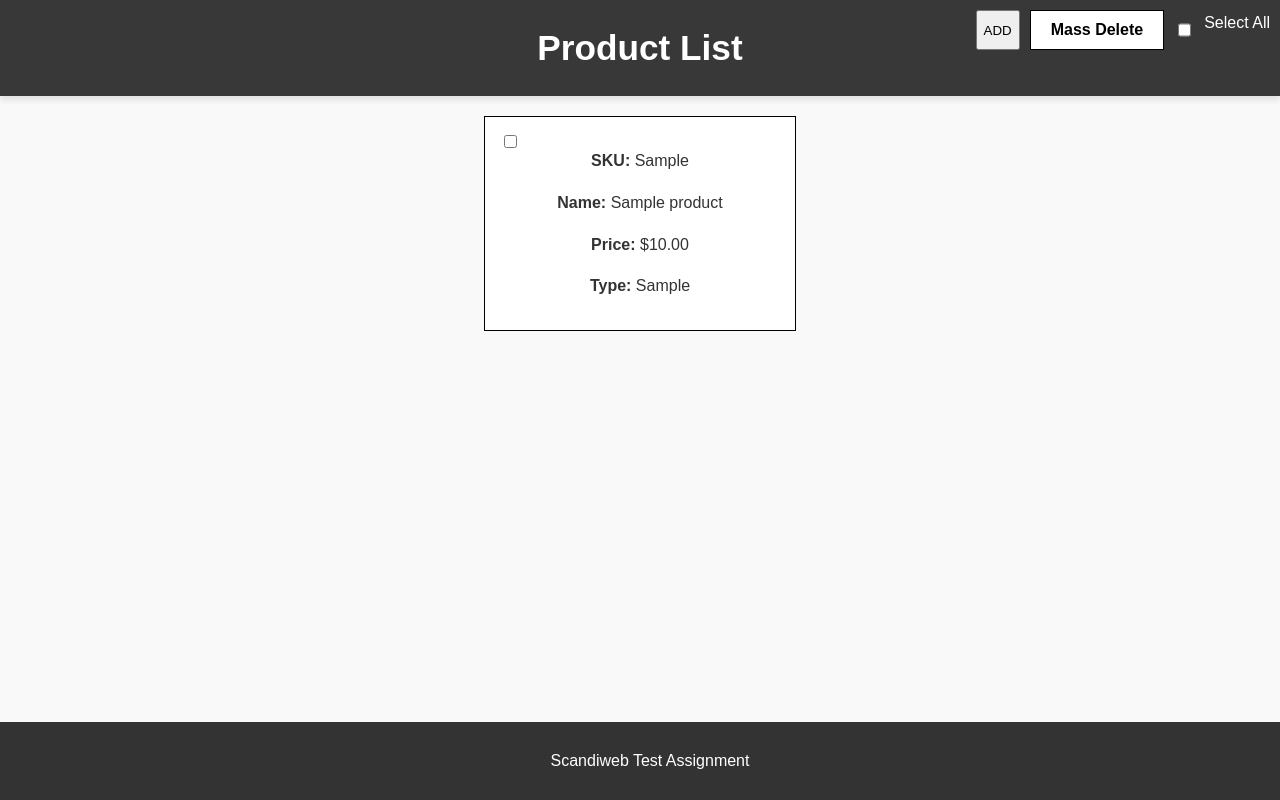
After one commit to Laminat1k/task_scandi, a PHP site: the page made by index (Copy).php in a window 1280 px wide. The commit adds this page. Run offline with PHP 8.4, Linux system fonts and the light colour scheme; tables that the repository leaves empty hold one stand-in row (values such as "Sample post").

Commit message:
Add files via upload

```diff
--- a/assets/styles.css
+++ b/assets/styles.css
@@ -3,25 +3,15 @@ body {
     font-family: Arial, sans-serif;
     margin: 0;
     padding: 0;
-    background-color: #f4f4f9;
-    color: #333;
+    background-color: #f9f9f9; /* Светло-серый фон */
+    color: #333; /* Темно-серый текст */
     line-height: 1.6;
-}
-
-footer {
-    position: fixed;
-  left: 0;
-  bottom: 0;
-  width: 100%;
-  background-color: red;
-  color: white;
-  text-align: center;
 }
 
 /* Заголовок */
 header {
-    background-color: #4CAF50;
-    color: white;
+    background-color: #383838; /* Темно-серый фон */
+    color: #fff; /* Белый текст */
     padding: 20px;
     text-align: center;
     box-shadow: 0px 4px 6px rgba(0, 0, 0, 0.1);
@@ -29,45 +19,13 @@ header {
 
 header h1 {
     margin: 0;
-    font-size: 2.4rem;
-}
-
-.action-buttons {
-    margin-top: 10px;
-}
-
-.action-buttons .btn {
-    padding: 10px 20px;
-    font-size: 1rem;
-    text-decoration: none;
-    border-radius: 5px;
-    margin: 5px;
-    cursor: pointer;
-}
-
-.primary-btn {
-    background-color: #007bff;
-    color: white;
-    border: none;
-}
-
-.danger-btn {
-    background-color: #dc3545;
-    color: white;
-    border: none;
-}
-
-.primary-btn:hover {
-    background-color: #0056b3;
-}
-
-.danger-btn:hover {
-    background-color: #c82333;
+    font-size: 2.2rem;
 }
 
 /* Основной контент */
 main {
     padding: 20px;
+    text-align: center; /* Центрируем контент */
 }
 
 .product-container {
@@ -78,22 +36,17 @@ main {
 }
 
 .product-item {
-    background-color: white;
-    border: 1px solid #ddd;
-    border-radius: 10px;
+    background-color: #fff; /* Белый фон для карточек */
+    border: 1px solid #000; /* Черная рамка */
     padding: 15px;
-    width: 300px;
-    box-shadow: 0px 4px 6px rgba(0, 0, 0, 0.1);
+    width: 280px;
     position: relative;
     transition: transform 0.2s ease-in-out;
 }
 
 .product-item:hover {
     transform: scale(1.02);
-}
-
-.product-info p {
-    margin: 5px 0;
+    box-shadow: 0px 4px 8px rgba(0, 0, 0, 0.15); /* Легкая тень при наведении */
 }
 
 .delete-checkbox {
@@ -103,19 +56,51 @@ main {
     cursor: pointer;
 }
 
+/* Стиль для кнопок */
+.btn {
+    display: inline-block;
+    padding: 10px 20px;
+    font-size: 1rem;
+    font-weight: bold;
+    background-color: #fff; /* Белый фон */
+    color: #000; /* Черный текст */
+    text-decoration: none;
+    cursor: pointer;
+    border: 1px solid #000; /* Черная рамка */
+    transition: all 0.3s ease;
+    text-align: center;
+}
+
+.btn:hover {
+    background-color: #f1f1f1; /* Светло-серый при наведении */
+    box-shadow: 0 2px 4px rgba(0, 0, 0, 0.1); /* Легкая тень при наведении */
+}
+
+.action-buttons {
+    position: fixed; /* Закрепить кнопки */
+    top: 10px; /* Отступ сверху */
+    right: 10px; /* Отступ справа */
+    display: flex;
+    gap: 10px; /* Расстояние между кнопками */
+    z-index: 1000; /* Поднять слой кнопок над другими элементами */
+    flex-direction: row; /* Кнопки располагаются горизонтально */
+    justify-content: flex-end; /* Выравнивание по правому краю */
+}
+
+/* Отсутствие продуктов */
 .no-products {
     text-align: center;
     font-size: 1.2rem;
-    color: #999;
+    color: #777; /* Нейтральный серый текст */
 }
 
 /* Подвал */
 footer {
-    background-color: #333;
-    color: white;
+    background-color: #333; /* Темно-серый фон */
+    color: #fff; /* Белый текст */
     text-align: center;
     padding: 10px;
-    position: relative;
+    position: fixed;
     bottom: 0;
     width: 100%;
 }
@@ -126,56 +111,3 @@ footer {
         width: 90%;
     }
 }
-
-/* Общий стиль кнопок */
-.btn {
-    display: inline-block;
-    padding: 12px 25px; /* Увеличенные отступы */
-    font-size: 1rem;
-    font-weight: bold;
-    text-transform: uppercase;
-    border: none;
-    border-radius: 8px; /* Более плавные углы */
-    cursor: pointer;
-    text-decoration: none;
-    text-align: center;
-    transition: all 0.3s ease;
-    box-shadow: 0 4px 8px rgba(0, 0, 0, 0.15); /* Тень для эффекта "возвышенности" */
-}
-
-/* Кнопка "ADD" (основная) */
-.primary-btn {
-    background-color: #28a745; /* Ярко-зеленый */
-    color: #ffffff;
-}
-
-.primary-btn:hover {
-    background-color: #218838; /* Более насыщенный зеленый при наведении */
-    box-shadow: 0 6px 12px rgba(0, 0, 0, 0.2); /* Усиленная тень при наведении */
-    transform: translateY(-2px); /* Эффект поднятия */
-}
-
-/* Кнопка "MASS DELETE" (удаление) */
-.danger-btn {
-    background-color: #dc3545; /* Ярко-красный */
-    color: #ffffff;
-}
-
-.danger-btn:hover {
-    background-color: #c82333; /* Более насыщенный красный при наведении */
-    box-shadow: 0 6px 12px rgba(0, 0, 0, 0.2); /* Усиленная тень при наведении */
-    transform: translateY(-2px); /* Эффект поднятия */
-}
-
-/* Дополнительные улучшения */
-.action-buttons {
-    display: flex;
-    justify-content: center; /* Центрируем кнопки */
-    gap: 20px; /* Отступы между кнопками */
-    margin-top: 20px;
-}
-
-.action-buttons .btn:active {
-    transform: translateY(2px); /* Эффект нажатия */
-    box-shadow: 0 2px 6px rgba(0, 0, 0, 0.15);
-}
--- a/classes/Database.php
+++ b/classes/Database.php
@@ -8,12 +8,15 @@ class Database {
 
     public function getConnection() {
         $this->conn = null;
+
         try {
-            $this->conn = new PDO("mysql:host=$this->host;dbname=$this->db_name", $this->username, $this->password);
+            $this->conn = new PDO("mysql:host={$this->host};dbname={$this->db_name}", $this->username, $this->password);
             $this->conn->setAttribute(PDO::ATTR_ERRMODE, PDO::ERRMODE_EXCEPTION);
-        } catch (PDOException $e) {
-            echo "Connection error: " . $e->getMessage();
+        } catch (PDOException $exception) {
+            echo "Connection error: " . $exception->getMessage();
+            exit;
         }
+
         return $this->conn;
     }
 }
--- /dev/null
+++ b/index (Copy).php
@@ -0,0 +1,80 @@
+<?php
+// Подключение к базе данных
+require_once "classes/Database.php";
+
+// Создание объекта Database и получение соединения
+$database = new Database();
+$conn = $database->getConnection();
+
+// Запрос для получения всех продуктов
+$query = "SELECT * FROM products";
+$stmt = $conn->prepare($query);
+$stmt->execute();
+
+// Извлечение всех записей
+$products = $stmt->fetchAll(PDO::FETCH_ASSOC);
+
+// Проверка наличия продуктов
+?>
+<!DOCTYPE html>
+<html lang="en">
+<head>
+    <meta charset="UTF-8">
+    <meta name="viewport" content="width=device-width, initial-scale=1.0">
+    <title>Product List</title>
+    <link rel="stylesheet" href="assets/styles.css"> <!-- Укажите путь к CSS -->
+</head>
+<body>
+<header>
+    <h1>Product List</h1>
+    <div class="action-buttons">
+
+        <button onclick="location.href='add_product.php'">ADD</button>
+        <button id="delete-product-btn" class="btn danger-btn" type="submit" form="product-list">Mass Delete</button>
+        <input type="checkbox" id="select-all" /> Select All
+    </div>
+</header>
+
+
+    <main>
+        <!-- Форма для массового удаления продуктов -->
+        <form method="POST" action="classes/delete_products.php" id="product-list" >
+            <div class="product-container">
+                <!-- Добавление чекбоксов для каждого продукта -->
+                <?php if (count($products) > 0): ?>
+                    <?php foreach ($products as $product): ?>
+                        <div class="product-item">
+                            <input type="checkbox" class="delete-checkbox" name="delete[]" value="<?= htmlspecialchars($product['id']) ?>">
+                            <p><strong>SKU:</strong> <?= htmlspecialchars($product['sku']) ?></p>
+                            <p><strong>Name:</strong> <?= htmlspecialchars($product['name']) ?></p>
+                            <p><strong>Price:</strong> $<?= htmlspecialchars($product['price']) ?></p>
+                            <p><strong>Type:</strong> <?= htmlspecialchars($product['type']) ?></p>
+
+                            <!-- Отображение дополнительной информации в зависимости от типа продукта -->
+                            <?php if ($product['type'] == 'DVD'): ?>
+                                <p><strong>Size (MB):</strong> <?= htmlspecialchars($product['size_mb']) ?> MB</p>
+                            <?php elseif ($product['type'] == 'Book'): ?>
+                                <p><strong>Weight (KG):</strong> <?= htmlspecialchars($product['weight_kg']) ?> KG</p>
+                            <?php elseif ($product['type'] == 'Furniture'): ?>
+                                <p><strong>Dimensions (HxWxL):</strong> <?= htmlspecialchars($product['dimensions']) ?></p>
+                            <?php endif; ?>
+                        </div>
+                    <?php endforeach; ?>
+                <?php else: ?>
+                    <p>No products found.</p>
+                <?php endif; ?>
+            </div>
+
+        </form>
+    </main>
+
+
+    <!-- Скрипт для обработки выбора всех чекбоксов и подтверждения удаления -->
+
+</body>
+
+<footer>
+        <p>Scandiweb Test Assignment</p>
+    </footer>
+
+</html>
```
Also changed, not shown: add_product.php (+77 -44 lines), assets/script.js (+21 -31 lines), assets/style3.css (+54 -33 lines), classes/Book.php (+6 -19 lines), classes/DVD.php (+6 -20 lines), classes/Furniture.php (+6 -21 lines), classes/ProductFactory.php (+20 -9 lines), classes/delete_products.php (+5 -2 lines), index.nginx-debian.html (added, +23 -0 lines), index.php (+13 -26 lines), function.php (added).
